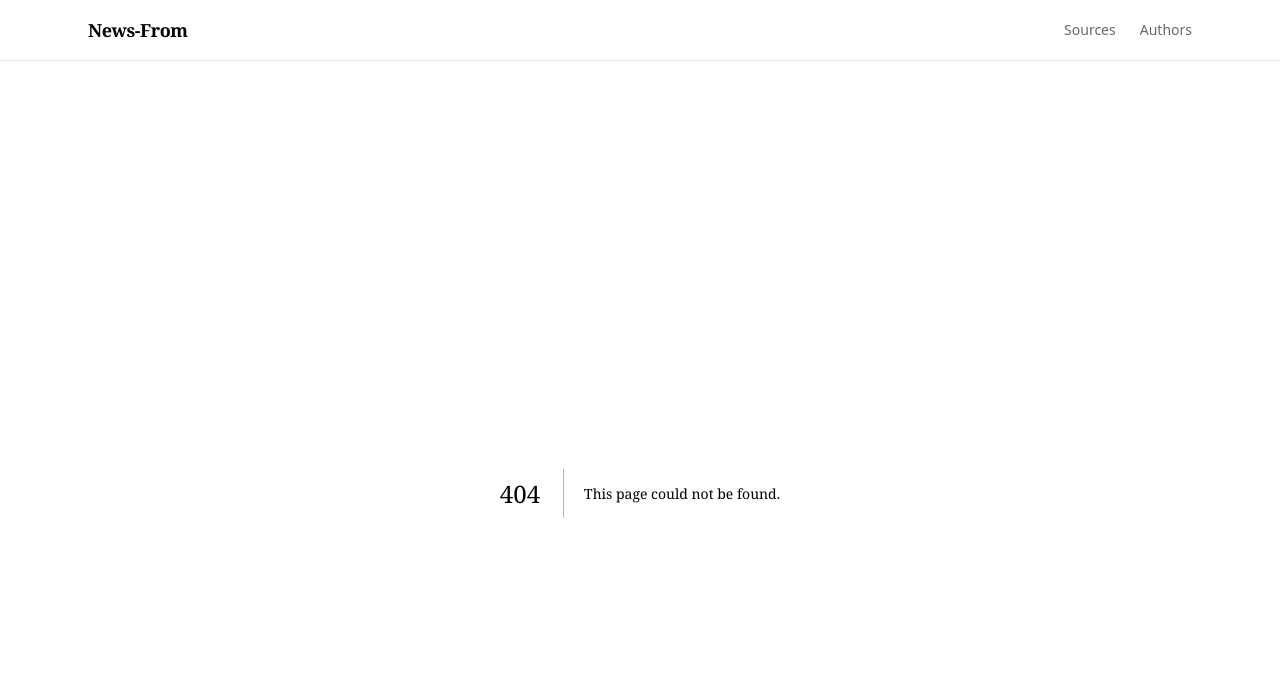
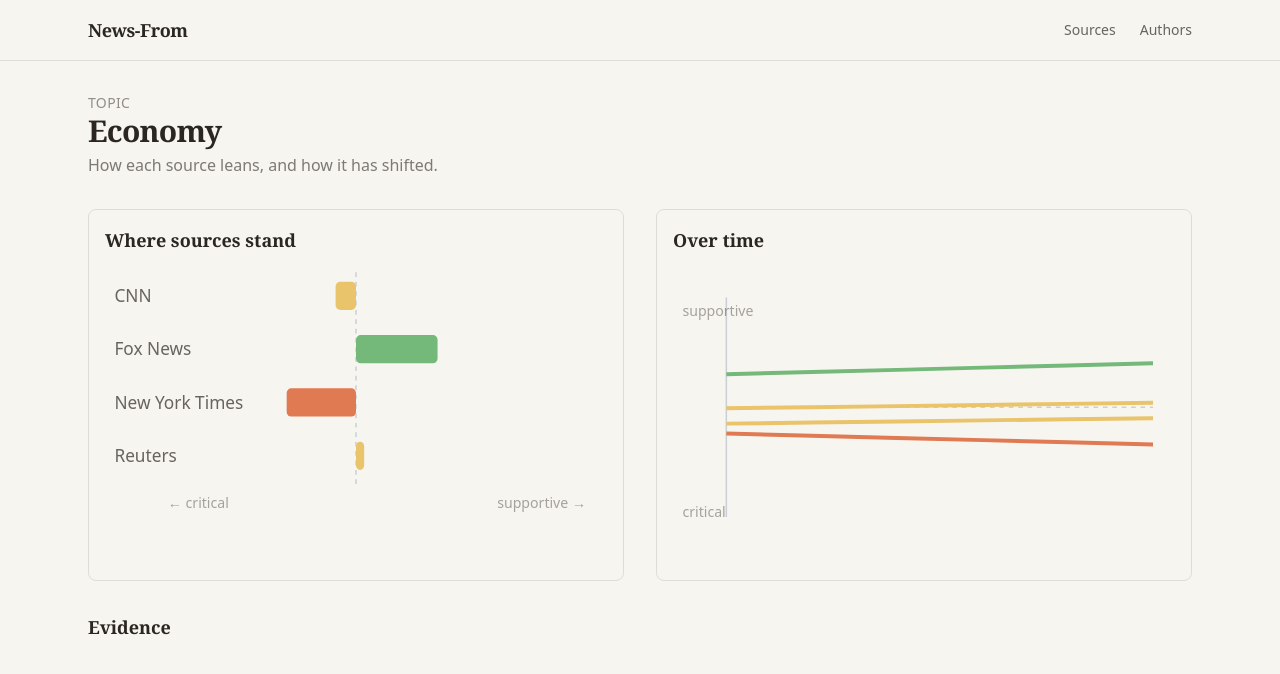
Before and after one commit to JuliusDorfman/news-from, a Next.js app: page /topic/economy in a window 1280 px wide. Before the commit this address had no page. Shown: the top 674 px of the page. Built offline with nearby package versions, Linux system fonts and the light colour scheme.

Commit message:
feat: add single-topic cross-source page

```diff
--- /dev/null
+++ b/app/topic/[topicId]/page.tsx
@@ -0,0 +1,6 @@
+import TopicView from '@/components/views/TopicView'
+
+export default async function Page({ params }: { params: Promise<{ topicId: string }> }) {
+  const { topicId } = await params
+  return <TopicView topicId={topicId} />
+}
--- /dev/null
+++ b/components/views/TopicView.tsx
@@ -0,0 +1,37 @@
+import DivergingBars from '@/components/DivergingBars'
+import StanceTimeline from '@/components/StanceTimeline'
+import EvidenceList from '@/components/EvidenceList'
+import { getTopic, cellsForTopic, evidenceForTopic, getSource } from '@/lib/mockData'
+import { stanceColor } from '@/lib/stance'
+
+export default function TopicView({ topicId }: { topicId: string }) {
+  const topic = getTopic(topicId)
+  if (!topic) return <p>Unknown topic.</p>
+  const cells = cellsForTopic(topicId).filter(c => c.entityType === 'source')
+  const bars = cells.map(c => ({ id: c.entityId, name: getSource(c.entityId)!.name, stance: c.stance }))
+  const lines = cells.map(c => ({ id: c.entityId, name: getSource(c.entityId)!.name, color: stanceColor(c.stance), series: c.series }))
+
+  return (
+    <div className="space-y-8">
+      <header>
+        <p className="text-sm uppercase tracking-wide text-ink/50">Topic</p>
+        <h1 className="text-3xl font-bold tracking-tight">{topic.name}</h1>
+        <p className="mt-1 text-ink/60">How each source leans, and how it has shifted.</p>
+      </header>
+      <div className="grid gap-8 md:grid-cols-2">
+        <section className="rounded-lg border border-black/10 p-4">
+          <h2 className="mb-3 text-lg font-bold">Where sources stand</h2>
+          <DivergingBars items={bars} />
+        </section>
+        <section className="rounded-lg border border-black/10 p-4">
+          <h2 className="mb-3 text-lg font-bold">Over time</h2>
+          <StanceTimeline lines={lines} />
+        </section>
+      </div>
+      <section>
+        <h2 className="mb-3 text-lg font-bold">Evidence</h2>
+        <EvidenceList items={evidenceForTopic(topicId)} />
+      </section>
+    </div>
+  )
+}
```
Also changed, not shown: 1 other file (tests, documents, lock files or other folders).
